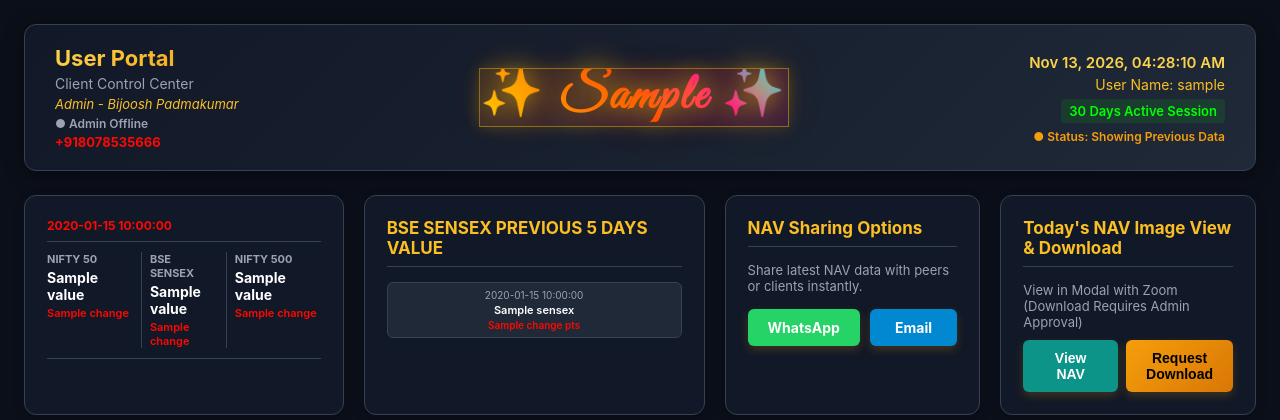
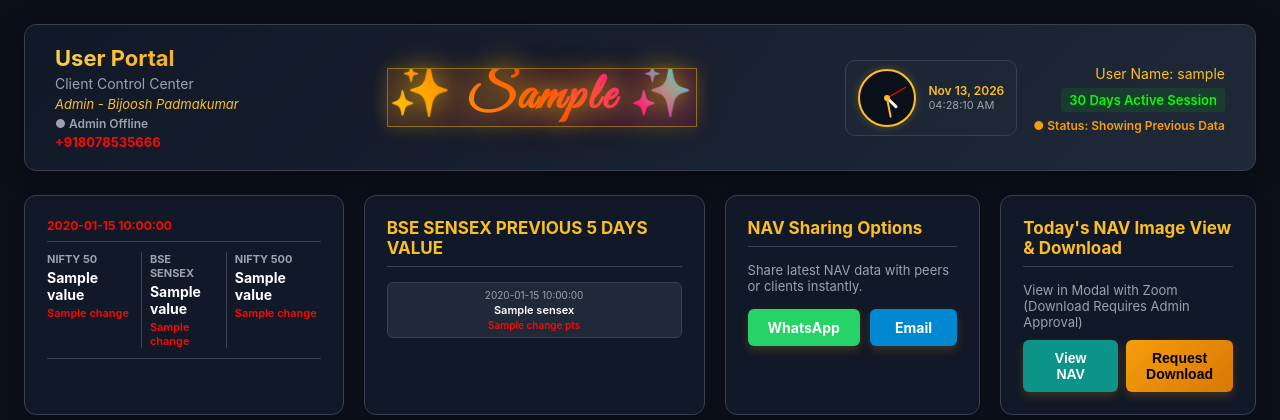
Before and after one commit to Bichu666/nav-dashboard, a Flask app: template templates/user_dashboard.html in a window 1280 px wide. Shown: the top 420 px of the page. Run offline with Flask 3, Linux system fonts and the light colour scheme; the template is opened without the code that fills it: most values are stand-ins (such as "Sample title", 1, 10 or a date in 2020); data that the repository does not hold is empty.

Commit message:
Update user_dashboard.html

```diff
--- a/templates/user_dashboard.html
+++ b/templates/user_dashboard.html
@@ -85,13 +85,6 @@
             color: #fff;
             border-radius: 6px 6px 0 0;
             margin-top: 24px;
-        }
-
-        .live-datetime {
-            font-size: 15px !important;
-            font-weight: 600 !important;
-            color: #fcd34d !important;
-            margin-bottom: 4px;
         }
 
         .admin-identity { font-size: 14px !important; color: var(--accent-gold) !important; }
@@ -269,6 +262,45 @@
             flex-direction: column;
             gap: 8px;
         }
+
+        /* Running Round Analog Clock Styling */
+        .analog-clock-wrapper {
+            display: flex;
+            align-items: center;
+            gap: 12px;
+            background: rgba(31, 41, 55, 0.6);
+            border: 1px solid var(--border-color);
+            padding: 8px 12px;
+            border-radius: 10px;
+        }
+        .clock-face {
+            width: 54px;
+            height: 54px;
+            border: 2px solid var(--accent-gold);
+            border-radius: 50%;
+            position: relative;
+            background: var(--bg-main);
+            box-shadow: 0 0 10px rgba(251, 191, 36, 0.25);
+        }
+        .clock-hand {
+            position: absolute;
+            bottom: 50%;
+            left: 50%;
+            transform-origin: bottom center;
+            transform: translateX(-50%) rotate(0deg);
+            border-radius: 2px;
+        }
+        .hour-hand { width: 3px; height: 14px; background: #fff; }
+        .min-hand { width: 2px; height: 20px; background: var(--accent-gold); }
+        .sec-hand { width: 1px; height: 22px; background: var(--red); }
+        .clock-center-dot {
+            position: absolute;
+            top: 50%; left: 50%;
+            width: 6px; height: 6px;
+            background: var(--accent-gold);
+            border-radius: 50%;
+            transform: translate(-50%, -50%);
+        }
     </style>
 </head>
 <body>
@@ -304,8 +336,22 @@
                 {% endif %}
             </div>
 
-            <div class="header-right" style="text-align: right;">
-                <p class="live-datetime" id="live-clock">Loading Date & Time...</p>
+            <!-- Header Right with Analog Clock on the Left of Username -->
+            <div class="header-right" style="display: flex; align-items: center; gap: 16px;">
+                <div class="analog-clock-wrapper">
+                    <div class="clock-face">
+                        <div class="clock-hand hour-hand" id="hour-hand"></div>
+                        <div class="clock-hand min-hand" id="min-hand"></div>
+                        <div class="clock-hand sec-hand" id="sec-hand"></div>
+                        <div class="clock-center-dot"></div>
+                    </div>
+                    <div style="text-align: left;">
+                        <div id="analog-date-label" style="font-size: 12px; font-weight: 600; color: var(--accent-gold);">Loading Date...</div>
+                        <div id="analog-time-label" style="font-size: 11px; color: var(--text-muted);">00:00:00 AM</div>
+                    </div>
+                </div>
+
+                <div style="text-align: right;">
                     <p class="admin-identity">User Name: {{ username }}</p>
                     <p class="session-badge">30 Days Active Session</p>
                     <div style="margin-top: 4px; font-size: 12px;">
@@ -314,6 +360,7 @@
                         {% else %}
                             <span style="color: var(--accent-orange); font-weight: 600;">● Status: Showing Previous Data</span>
                         {% endif %}
+                    </div>
                 </div>
             </div>
         </header>
@@ -641,14 +688,36 @@
     </div>
 
     <script>
-        function updateClock() {
+        // Real-Time Analog Clock & Date Ticker Script
+        function updateAnalogClock() {
             const now = new Date();
-            const options = { year: 'numeric', month: 'short', day: 'numeric', hour: '2-digit', minute: '2-digit', second: '2-digit', hour12: true };
-            const timeString = now.toLocaleString('en-US', options);
-            document.getElementById('live-clock').innerText = timeString;
+            const seconds = now.getSeconds();
+            const minutes = now.getMinutes();
+            const hours = now.getHours();
+
+            const secDeg = (seconds / 60) * 360;
+            const minDeg = ((minutes + seconds / 60) / 60) * 360;
+            const hourDeg = ((hours % 12 + minutes / 60) / 12) * 360;
+
+            const secHand = document.getElementById('sec-hand');
+            const minHand = document.getElementById('min-hand');
+            const hourHand = document.getElementById('hour-hand');
+
+            if (secHand) secHand.style.transform = `translateX(-50%) rotate(${secDeg}deg)`;
+            if (minHand) minHand.style.transform = `translateX(-50%) rotate(${minDeg}deg)`;
+            if (hourHand) hourHand.style.transform = `translateX(-50%) rotate(${hourDeg}deg)`;
+
+            const dateOptions = { month: 'short', day: 'numeric', year: 'numeric' };
+            const timeOptions = { hour: '2-digit', minute: '2-digit', second: '2-digit', hour12: true };
+
+            const dateLabel = document.getElementById('analog-date-label');
+            const timeLabel = document.getElementById('analog-time-label');
+
+            if (dateLabel) dateLabel.innerText = now.toLocaleDateString('en-US', dateOptions);
+            if (timeLabel) timeLabel.innerText = now.toLocaleTimeString('en-US', timeOptions);
         }
-        setInterval(updateClock, 1000);
-        updateClock();
+        setInterval(updateAnalogClock, 1000);
+        updateAnalogClock();
 
         setInterval(() => {
             fetch('/api/market-live')
@@ -843,7 +912,7 @@
 
         loadArchiveFiles();
 
-        // Chat Polling & Sending (Updated to display correct username instead of generic sender label)
+        // Chat Polling & Sending
         function loadMessages() {
             fetch('/api/get-messages').then(r => r.json()).then(data => {
                 if (data.success) {
```
Lines whose indentation alone changed are shown as unchanged.
